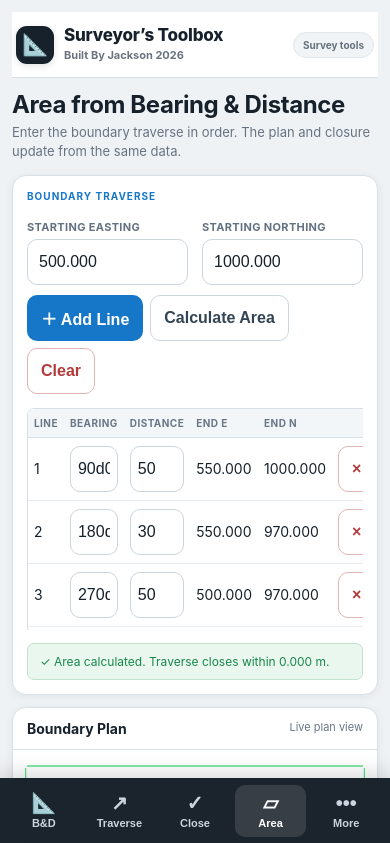
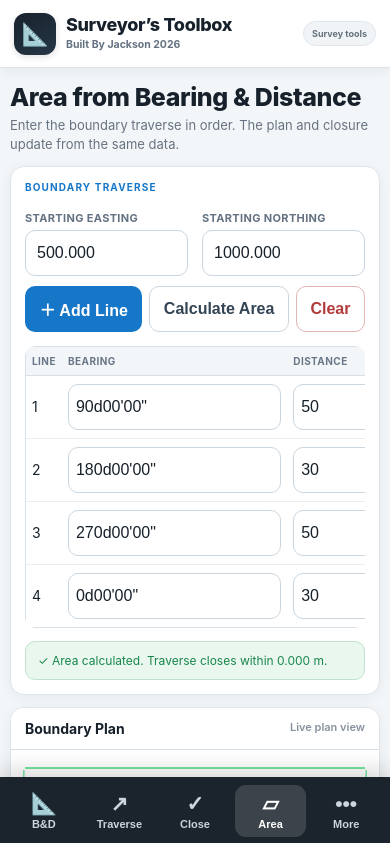
Before and after one commit to jacksonnorris-wqcko/Surveyor-Toolbox, a plain HTML site: page index.html in a window 390 px wide. Both pictures are taken after a click on the button "▱ Area". Shown: the top 843 px of the page. Drawn offline with Linux system fonts and the light colour scheme.

Commit message:
Add files via upload

```diff
--- a/index.html
+++ b/index.html
@@ -3,7 +3,7 @@
 <head>
 <meta charset="UTF-8">
 <meta name="viewport" content="width=device-width,initial-scale=1">
-<title>Surveyor's Toolbox v2</title>
+<title>Surveyor’s Toolbox</title>
 <style>
 :root{
  --bg:#eef2f5;--panel:#fff;--panel2:#f7f9fb;--line:#d8e0e7;--text:#17212b;
@@ -366,6 +366,52 @@ input, select, textarea{
 }
 @media (min-width:701px){
   #iphoneNav,#iphoneMore{display:none !important}
+}
+
+/* v6 visual polish */
+@media (max-width:700px){
+  body{background:#f3f6f8;}
+  .main{padding:0 10px calc(92px + var(--ios-safe-bottom)) !important;}
+  .topbar{
+    margin:0 -10px 14px !important;
+    padding:10px 14px !important;
+    min-height:68px !important;
+    border-bottom:1px solid #dfe5ea !important;
+    box-shadow:0 2px 12px rgba(18,30,42,.07);
+  }
+  .mobile-brand-mark{width:42px;height:42px;border-radius:12px;font-size:22px;background:linear-gradient(145deg,#17212b,#263746);}
+  .mobile-brand-title{font-size:18px;letter-spacing:-.35px;}
+  .mobile-brand-sub{font-size:10.5px;color:#647180;}
+  .topbar .brandtag{font-size:9px;padding:6px 8px;}
+  .page h1{font-size:25px !important;font-weight:850 !important;}
+  .page .sub{margin-bottom:12px;}
+  .card{box-shadow:0 2px 12px rgba(18,30,42,.055) !important;border-color:#dfe5ea !important;}
+  .eyebrow{font-size:10px;letter-spacing:1.15px;}
+  .toolbar{gap:7px;}
+  .toolbar .btn{flex:1 1 auto;}
+  .workspace-left>.card{height:auto !important;min-height:0 !important;}
+  .workspace-right>.live-card{border-radius:14px !important;}
+  .workspace-right .plot-head{background:#fff;}
+  .plot-head b{font-size:14px;}
+  .plot-head span{font-weight:600;color:#87919d;}
+  .live-card canvas{min-height:360px !important;aspect-ratio:1.18 / 1 !important;}
+  .plan-tools{background:#f8fafb !important;border-bottom:1px solid #e4e9ee !important;}
+  .plan-tools button{box-shadow:0 1px 2px rgba(0,0,0,.05);background:#fff !important;}
+  .plan-tools button:active{transform:scale(.97);background:#eef3f7 !important;}
+  .status{border-radius:10px;padding:11px 12px;}
+  .results .result{background:#f8fafb;}
+  #iphoneNav{padding-top:8px !important;box-shadow:0 -5px 24px rgba(0,0,0,.18) !important;}
+  #iphoneNav button{border-radius:11px !important;transition:transform .12s ease,background .12s ease;}
+  #iphoneNav button:active{transform:scale(.96);}
+  #iphoneNav button.active{background:rgba(255,255,255,.15) !important;}
+  #iphoneNav .ico{font-size:21px;}
+  /* Make the More sheet feel like a native iOS action sheet. */
+  #iphoneMore .sheet{padding-top:8px;}
+  #iphoneMore .sheet:before{content:"";display:block;width:38px;height:4px;border-radius:99px;background:#cbd2d9;margin:2px auto 12px;}
+  #iphoneMore .tools button{background:#f6f8fa;border-color:#dfe5ea;}
+  /* Better table scrolling on small screens. */
+  .scroll-table{border-radius:10px;-webkit-overflow-scrolling:touch;}
+  .scroll-table table{min-width:680px;}
 }
 </style>
 
@@ -446,7 +492,7 @@ input, select, textarea{
   <label><input type="checkbox" id="trShowDistances" onchange="calcTraverse()"> Distances</label>
   <label><input type="checkbox" id="trShowPoints" checked onchange="calcTraverse()"> Point numbers</label>
   <label><input type="checkbox" id="trShowCoords" onchange="calcTraverse()"> Coordinates</label>
-  <span class="muted" style="margin-left:auto">Mouse wheel = zoom · Drag = pan</span>
+  <span class="muted" style="margin-left:auto">Pinch = zoom · Drag = pan</span>
 </div>
       <canvas id="plot" width="1000" height="700"></canvas>
     </div>
--- a/sw.js
+++ b/sw.js
@@ -1,4 +1,4 @@
-const CACHE = 'surveyors-toolbox-iphone-v5';
+const CACHE = 'surveyors-toolbox-iphone-v6';
 const ASSETS = [
   './',
   './index.html',
```
Also changed, not shown: README.txt.
